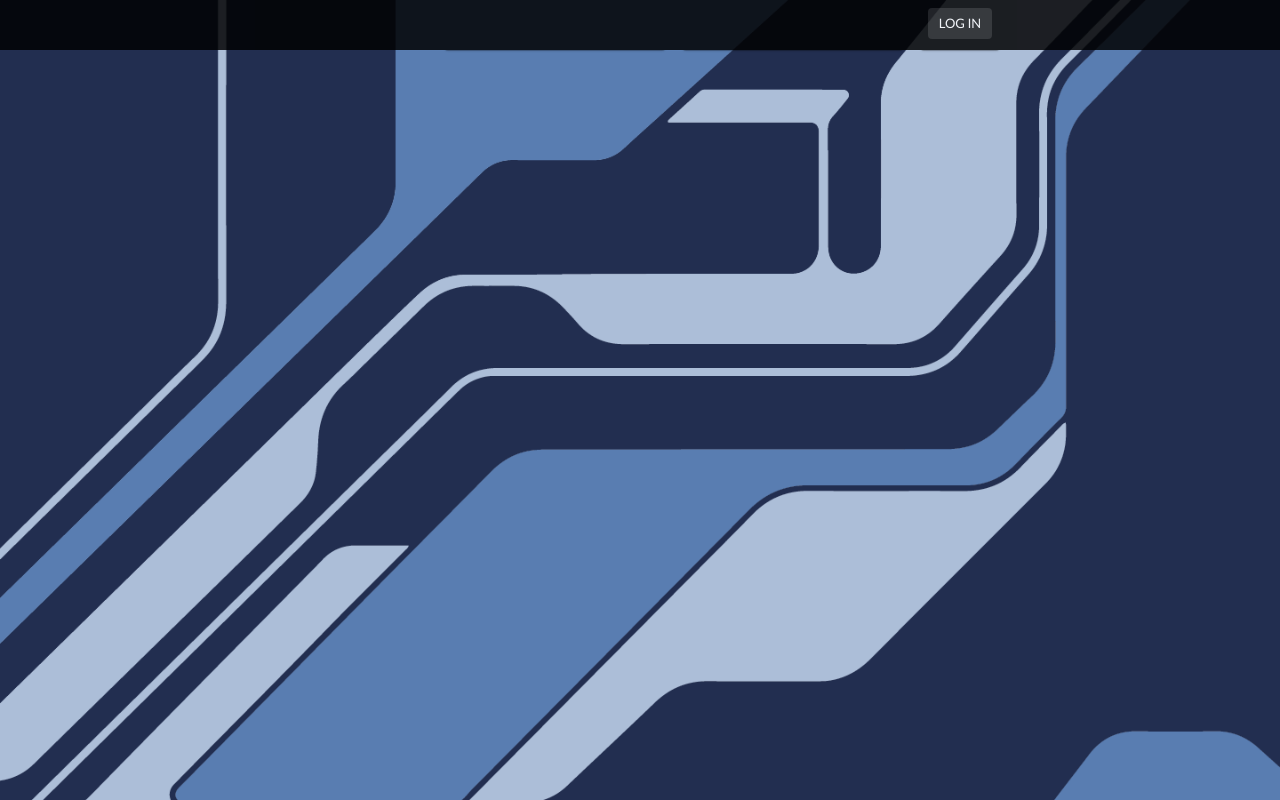
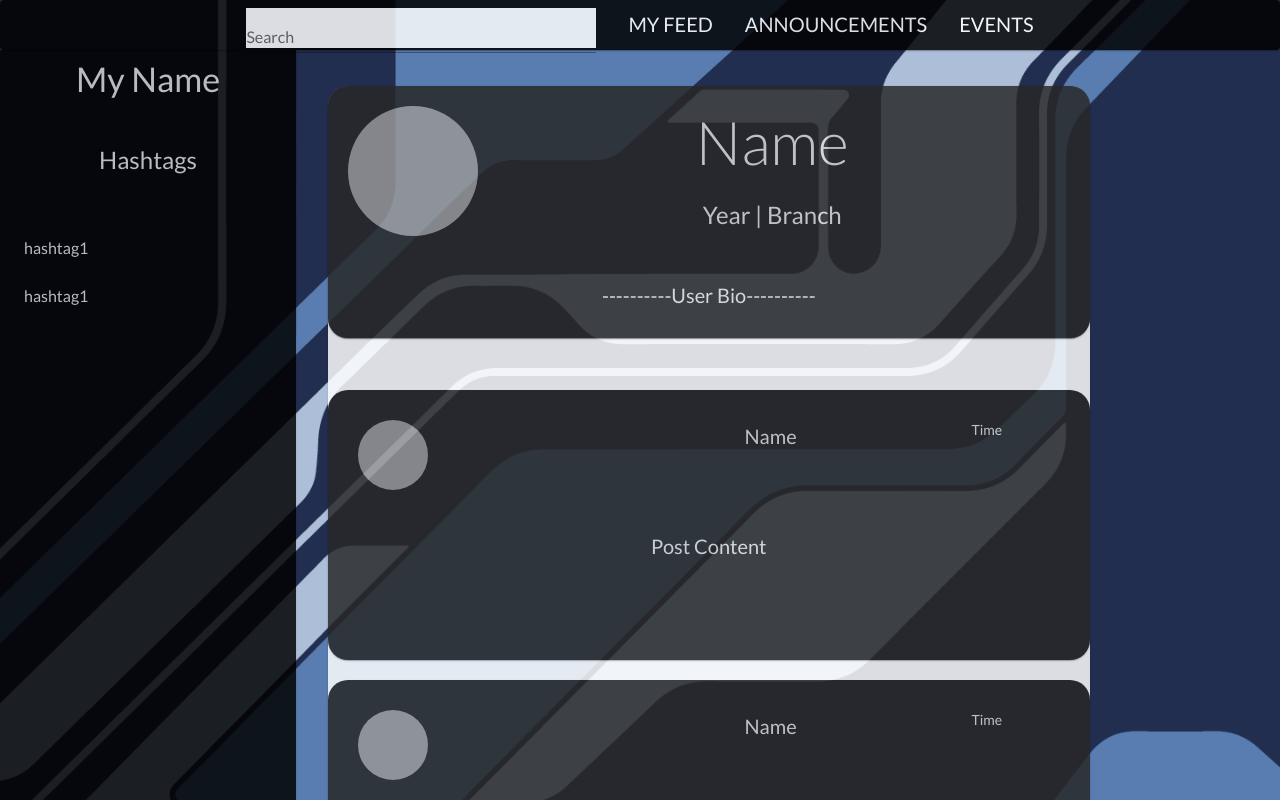
Before and after one commit to CII-WebDevelopment/IG-Forum-2.0, a React (Create React App) app: page / in a window 1280 px wide. Shown: the top 800 px of the page. Built offline with nearby package versions, Linux system fonts and the light colour scheme; grey boxes are pictures that could not be loaded; the HTML template or start-up script is replaced by a standard one.

Commit message:
user module basic

```diff
--- a/src/App.js
+++ b/src/App.js
@@ -7,7 +7,7 @@ import UserProfile from './components/pages/userProfile';
 function App() {
   return (
     <ThemeProvider theme={theme}>
-      <LogIn />
+      <UserProfile />
       {/* <SideBar /> */}
     </ThemeProvider>
   );
--- a/src/components/pages/navBar.js
+++ b/src/components/pages/navBar.js
@@ -4,15 +4,10 @@ import '../pages/login.css';
 import { TextField } from '@mui/material';
 import { styled } from '@mui/material/styles';
 import Paper from '@mui/material/Paper';
-import { Button } from '@mui/material';
 import { Box } from '@mui/system';
-//import theme from '../../theme';
 import { Stack } from '@mui/material';
 import { Typography } from '@mui/material';
 import { Link } from '@mui/material';
-import { FontawesomeObject } from '@fortawesome/fontawesome-svg-core';
-import { faSearch } from '@fortawesome/free-solid-svg-icons';
-
 const Item = styled(Paper)(({ theme }) => ({
   ...theme.typography.body2,
   padding: theme.spacing(1),
--- a/src/components/pages/sideBar.js
+++ b/src/components/pages/sideBar.js
@@ -3,12 +3,8 @@ import { useState } from 'react';
 import { styled } from '@mui/material/styles';
 import { Stack } from '@mui/material';
 import { Typography } from '@mui/material';
-import ListSubheader from '@mui/material/ListSubheader';
 import List from '@mui/material/List';
-import { ListItem } from '@mui/material';
-import { Divider } from '@mui/material';
 import ListItemButton from '@mui/material/ListItemButton';
-import ListItemIcon from '@mui/material/ListItemIcon';
 import ListItemText from '@mui/material/ListItemText';
 import Collapse from '@mui/material/Collapse';
 import Paper from '@mui/material/Paper';
@@ -65,8 +61,8 @@ const SideBar = () => {
     <div className='container-styling'>
       <Paper
         sx={{
-          maxWidth: '20%',
-          bgcolor: 'white',
+          maxWidth: '100%',
+          bgcolor: 'black',
           opacity: '0.84',
           height: '100%',
         }}
--- a/src/components/pages/userProfile.js
+++ b/src/components/pages/userProfile.js
@@ -1,38 +1,142 @@
 import * as React from 'react';
-import { useState } from 'react';
 import '../pages/login.css';
-import { TextField } from '@mui/material';
 import { styled } from '@mui/material/styles';
 import Paper from '@mui/material/Paper';
-import { Button } from '@mui/material';
-import { Box } from '@mui/system';
 //import theme from '../../theme';
-import { Stack } from '@mui/material';
 import Navbar from './navBar';
 import SideBar from './sideBar';
+import { Avatar, Typography } from '@mui/material';
+import { Grid } from '@mui/material';
+import { Stack } from '@mui/material';
+import { useState } from 'react';
 
 const Item = styled(Paper)(({ theme }) => ({
-  ...theme.typography.body2,
-  padding: theme.spacing(1),
-  textAlign: 'center',
-  color: 'black',
-}));
+    ...theme.typography.body2,
+    padding: theme.spacing(0),
+    textAlign: 'center',
+    color: 'black',
+  }));
 
+
+function PostList(props) {
+    const posts = props.posts;
+    const postItems = posts.map((post) =>
+        <div>
+        <Item sx={{maxWidth: '100%',
+            color: 'white',
+            bgcolor: 'black',
+            opacity: '0.84',
+            height: '100%',
+            borderRadius: '20px',
+            padding: '10px'}}>
+
+            <Paper sx={{
+                maxWidth: '100%',
+                bgcolor: 'black',
+                opacity: '0.84',
+                height: '100%',
+                borderRadius: '20px',
+                padding: '20px',
+                color: 'white'
+                }} >
+                {/*fix image source for avatar */}
+                <Grid container spacing={5}>
+                    <Grid item xs={5}>
+                        <Avatar alt="Remy Sharp" src="../Images/profilePic.png" sx={{height: '70px', width: '70px'}} />
+                    </Grid>
+                    <Grid item xs={4}>
+                        <Typography variant='h6' gutterBottom component='div'>{User[0]}</Typography>
+                    </Grid>
+                    <Grid item xs={3}>
+                        <Typography variant='h8' gutterBottom component='div'>Time</Typography>
+                    </Grid>
+                </Grid>
+                <br />
+                <br />
+                <Typography variant='h6' gutterBottom component='div'>Post Content</Typography>
+
+                {/*Like share comment buttons */}
+                {/*Comment redirect to a page with just post and the comments?*/}
+                <br />
+            </Paper>
+            <br />
+            <br />
+        </Item>
+        <br />
+        </div>
+
+    );
+    return (
+        <div>{postItems}</div>
+    );
+}
+
+const posts = [[], [], []];
+
+const User = ['Name', 'Year', 'Branch'];
 const UserProfile = () => {
-  const [username, setUsername] = useState('');
-  const [password, setPassword] = useState('');
 
-  const handleChange = (username, password, e) => {
-    setUsername(username);
-    setPassword(password);
-    console.log(username);
-    console.log(password);
-  };
 
   return (
     <div className='container background-div'>
-      <Navbar></Navbar>
-      <SideBar />
+        <Navbar></Navbar>
+        <Grid container spacing={4} >
+            <Grid item xs={3}>
+                <Item sx={{maxWidth: '100%',
+                color: 'white',
+          bgcolor: 'black',
+          opacity: '0.84',
+          height: '100%',
+          padding: '0'}}><SideBar /></Item>
+            </Grid>
+            <Grid item xs={9}>
+                <br />
+                <br />
+                {/* fix the white color in this item sx, change to transparent*/}
+                <Item sx={{bgcolor: 'white', color: 'white',opacity: '0.84', maxWidth: '80%', borderRadius: '20px',}}>
+                    <Stack spacing={4}>
+                        <Item sx={{maxWidth: '100%',
+                            color: 'white',
+                            bgcolor: 'black',
+                            opacity: '0.84',
+                            height: '100%',
+                            borderRadius: '20px',
+                            padding: '0'}}>
+
+                            <Paper sx={{
+                                maxWidth: '100%',
+                                bgcolor: 'black',
+                                opacity: '0.84',
+                                height: '100%',
+                                borderRadius: '20px',
+                                padding: '20px',
+                                color: 'white'
+                                }} >
+                                {/*fix image source for avatar */}
+                                <Grid container spacing={5}>
+                                    <Grid item xs={2}>
+                                        <Avatar alt="Remy Sharp" src="../Images/profilePic.png" sx={{height: '130px', width: '130px'}} />
+                                    </Grid>
+                                    {/* change alignment to left*/}
+                                    <Grid item xs={10}>
+                                        <Typography variant='h2' gutterBottom component='div'>{User[0]}</Typography>
+                                        <Typography variant='h5' gutterBottom component='div'>{User[1]} | {User[2]}</Typography>
+                                    </Grid>
+                                </Grid>
+                                <br />
+                                <br />
+                                <Typography variant='h6' gutterBottom component='div'>----------User Bio----------</Typography>
+
+                            </Paper>
+                        </Item>
+                        <br />
+                        <PostList posts={posts} />
+                    </Stack>
+
+                </Item>
+            </Grid>
+        </Grid>
+
     </div>
   );
 };
```
